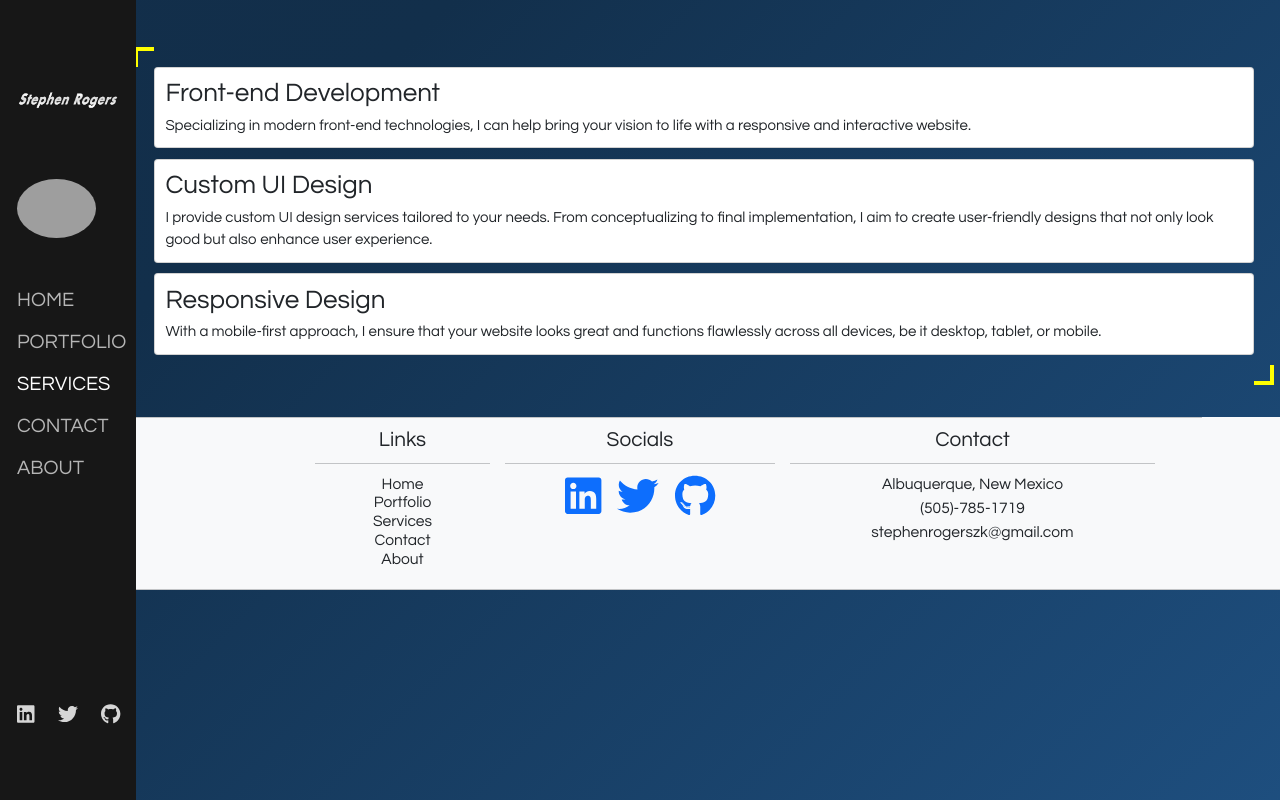
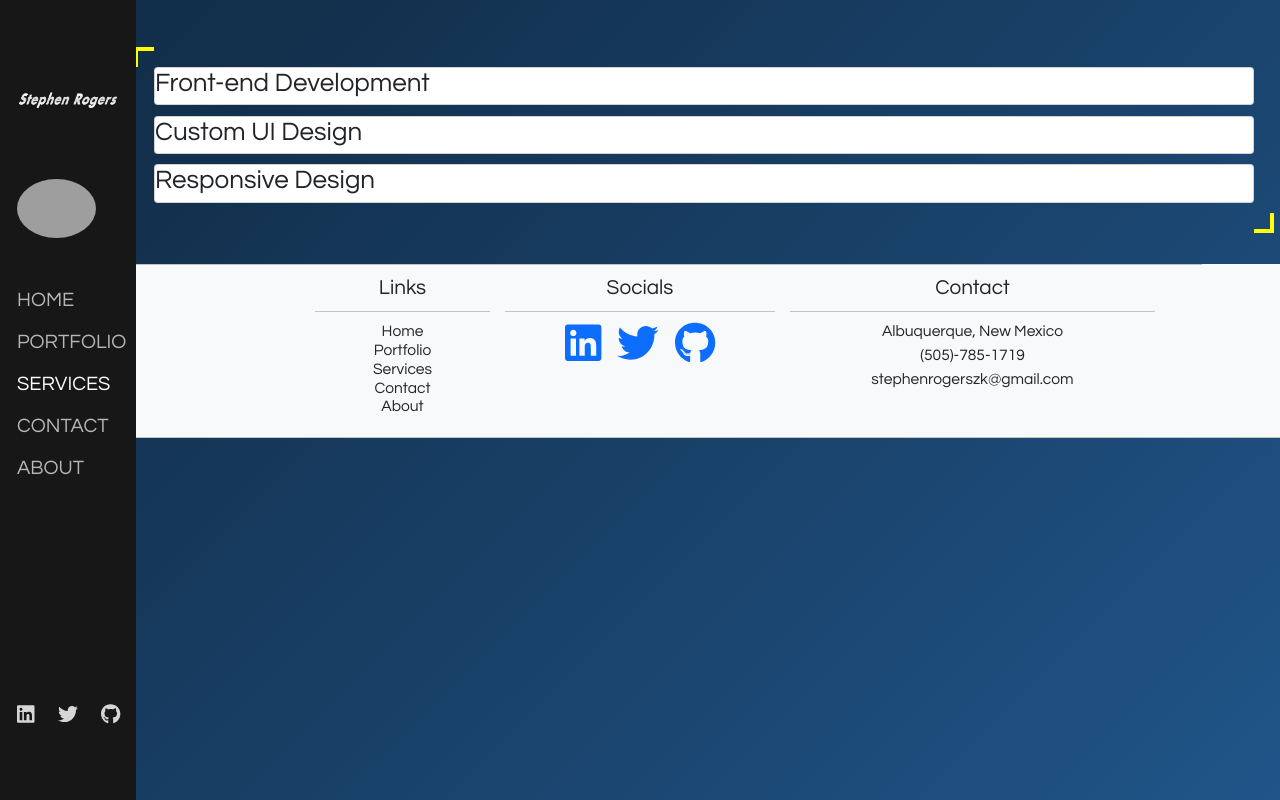
Before and after one commit to srcodes12/Portfolio-Project, a React (Create React App) app: page /services in a window 1280 px wide. Shown: the top 800 px of the page. Built offline with nearby package versions, Linux system fonts and the light colour scheme; grey boxes are pictures that could not be loaded.

Commit message:
Services page is collapsable with border

```diff
--- a/src/Pages/ServicesPage.js
+++ b/src/Pages/ServicesPage.js
@@ -1,13 +1,23 @@
-import React from 'react';
+import React, { useState } from 'react';
 import {
   Container,
   Card,
   CardBody,
   CardTitle,
   CardText,
+  Collapse
 } from 'reactstrap';
+import './ServicesStyles.css';
 
 const ServicesPage = () => {
+  const [isOpen1, setIsOpen1] = useState(false);
+  const [isOpen2, setIsOpen2] = useState(false);
+  const [isOpen3, setIsOpen3] = useState(false);
+
+  const toggle1 = () => setIsOpen1(!isOpen1);
+  const toggle2 = () => setIsOpen2(!isOpen2);
+  const toggle3 = () => setIsOpen3(!isOpen3);
+
   const containerStyle = {
     height: 'auto',
     background:
@@ -25,29 +35,35 @@ const ServicesPage = () => {
     <div style={{display: 'flex', justifyContent: 'center', width: '100%', marginLeft: '5vw' }}>
       <Container className='mt-5 justify-content-center align-items-center flex-column' style={containerStyle}>
         <Card className='mb-3'>
+          <CardTitle tag="h1" onClick={toggle1} className="collapsible-title">Front-end Development</CardTitle>
+          <Collapse isOpen={isOpen1}>
             <CardBody>
-          <CardTitle tag="h1">Front-end Development</CardTitle>
               <CardText style={{ fontSize: '15px' }}>
                 Specializing in modern front-end technologies, I can help bring your vision to life with a responsive and interactive website.
               </CardText>
             </CardBody>
+          </Collapse>
         </Card>
         <Card className='mb-3' style={{ width: '100%'}}>
+          <CardTitle tag="h1" onClick={toggle2} className="collapsible-title">Custom UI Design</CardTitle>
+          <Collapse isOpen={isOpen2}>
             <CardBody>
-          <CardTitle tag="h1">Custom UI Design</CardTitle>
               <CardText style={{ fontSize: '15px',}}>
                 I provide custom UI design services tailored to your needs.
                 From conceptualizing to final implementation, I aim to create user-friendly designs that not only look good but also enhance user experience.
               </CardText>
             </CardBody>
+          </Collapse>
         </Card>
         <Card className='mb-3'>
+          <CardTitle tag="h1" onClick={toggle3} className="collapsible-title">Responsive Design</CardTitle>
+          <Collapse isOpen={isOpen3}>
             <CardBody>
-          <CardTitle tag="h1">Responsive Design</CardTitle>
               <CardText style={{ fontSize: '15px' }}>
                 With a mobile-first approach, I ensure that your website looks great and functions flawlessly across all devices, be it desktop, tablet, or mobile.
               </CardText>
             </CardBody>
+          </Collapse>
         </Card>
       </Container>
     </div>
--- /dev/null
+++ b/src/Pages/ServicesStyles.css
@@ -0,0 +1,3 @@
+.collapsible-title {
+    cursor: pointer;
+  }
```
Lines whose indentation alone changed are shown as unchanged.
